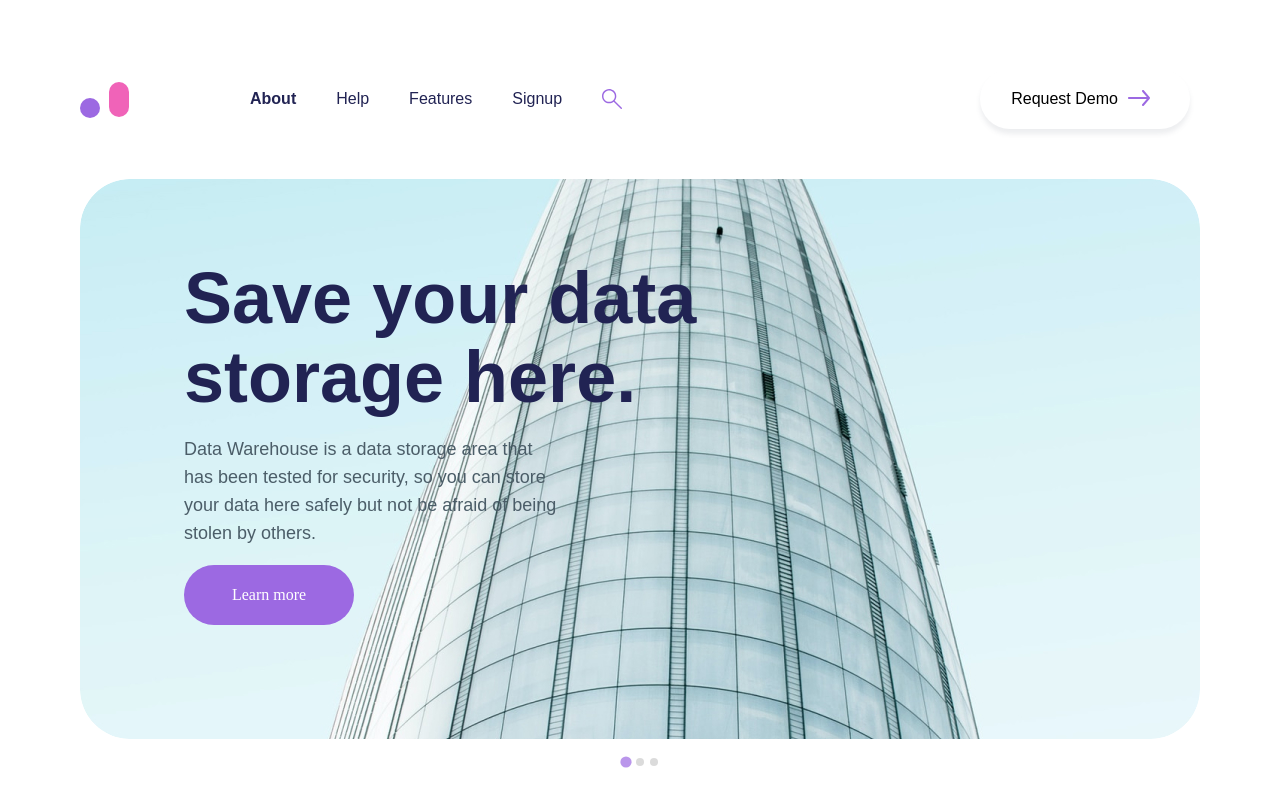
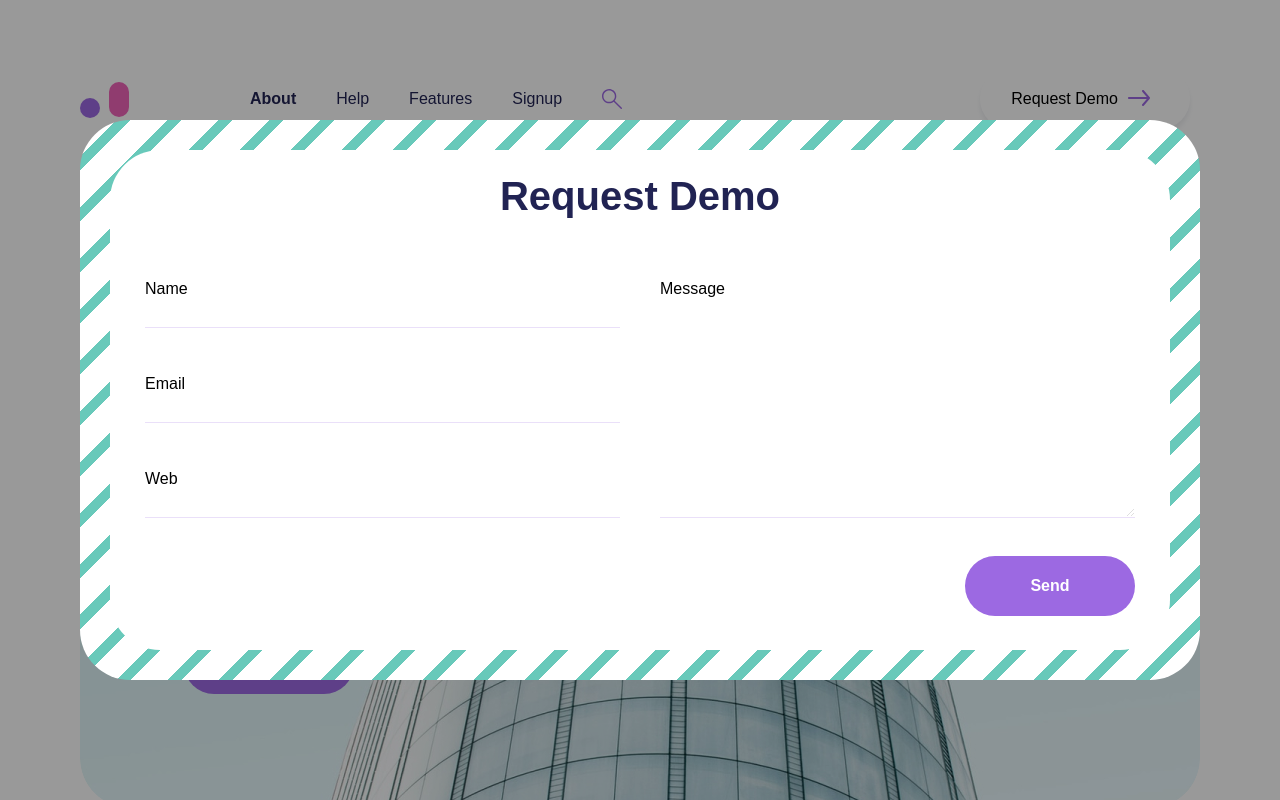
Before and after one commit to mihzasoriginal/html, a plain HTML site: page task1/index.html in a window 1280 px wide. Both pictures are taken after a click on the button "Request Demo". Shown: the top 800 px of the page. Drawn offline with nearby package versions, Linux system fonts and the light colour scheme.

Commit message:
feat: make popup

```diff
--- a/task1/css/style.css
+++ b/task1/css/style.css
@@ -1,12 +1,117 @@
-.line {
-    position: absolute;
-    bottom: -1000px;
-    border: 1px solid #9C69E2;
-    width: calc(100vw - 15px);
-    height: 2px;
+.modal {
+    display: none;
+    position: fixed;
+    top: 0;
+    bottom: 0;
+    left: 0;
+    right: 0;
+    z-index: 9999;
+    background-color: rgba(0,0,0, 0.4);
+}
+
+.modal-wrapper {
+    position: fixed;
+    left: 50%;
+    top: 50%;
+    transform: translate(-50%, -50%);
+    width: 1120px;
+    height: 560px;
+    background: repeating-linear-gradient(
+        135deg,
+        #fff,
+        #fff 26px,
+        #68C9BA 26px,
+        #68C9BA 36px
+    );
+    border-radius: 50px;
+}
+
+.form-wrapper {
+    position: fixed;
+    left: 30px;
+    top: 30px;
+    bottom: 30px;
+    right: 30px;
+    background-color: #fff;
+    border-radius: 50px;
+    padding-top: 33px;
+}
+
+.modal-form {
+    display: flex;
+    padding: 35px;
+}
+
+.modal-heading {
+    margin-bottom: 33px;
+    text-align: center;
+    font-family: sans-serif;
+    font-weight: 800;
+    font-size: 40px;
+    line-height: 65%;
+    color: #212353;
+}
+
+.modal-left-column,
+.modal-right-column {
+    width: 476px;
+}
+
+.modal-left-column {
+    margin-right: 40px;
+}
+
+.modal-right-column {
+    display: flex;
+    flex-flow: column;
+    align-items: flex-end;
+}
+
+.modal-right-column .modal-form-input {
+    width: 100%;
+    margin-bottom: 31px;
+}
+
+.form-button {
+    outline: none;
+    width: 170px;
+    height: 60px;
+    background: #9C69E2;
+    border: none;
+    border-radius: 50px;
+    font-family: sans-serif;
+    font-weight: 800;
+    color: #fff;
+}
+
+.label {
+    display: block;
+    font-family: sans-serif;
+}
+
+.input {
+    border: none;
+    border-bottom: 1px solid #9C69E2;
+    opacity: 0.2;
+    width: 100%;
+    margin-bottom: 44px;
+}
+
+textarea {
+    outline: none;
+    border: none;
+    border-bottom: 1px solid #9C69E2;
+    opacity: 0.2;
+    width: 100%;
+    height: 217px;
+}
+
+.is-active-modal {
+    display: block;
 }
 
 .wrapper {
+    display: flex;
     width: 1120px;
     margin: 69px auto 0;
 }
@@ -163,6 +268,10 @@
     background-color: #9C69E2;
 }
 
+.feat-wrapper {
+    flex-direction: column;
+}
+
 .features-heading {
     text-align: center;
     font-family: sans-serif;
@@ -283,7 +392,17 @@
 }
 
 .try {
-    display: flex;
+    position: relative;
+}
+
+.line {
+    position: absolute;
+    border: 1px solid #9C69E2;
+    width: calc(100vw - 15px);
+    height: 2px;
+}
+
+.try-wrapper {
     justify-content: space-between;
     align-items: center;
     padding-top: 231px;
@@ -306,8 +425,7 @@
     margin-right: 30px;
 }
 
-.footer {
-    display: flex;
+.footer-wrapper {
     justify-content: space-between;
     padding-top: 153px;
 }
--- a/task1/index.html
+++ b/task1/index.html
@@ -11,9 +11,8 @@
     <title>Document</title>
 </head>
 <body>
-    <div class="line"></div>
+    <header class="header">
         <div class="wrapper">
-        <header class="header">
             <div class="logo-wrapper">
                 <span class="logo-part1"></span>
                 <span class="logo-part2"></span>
@@ -27,10 +26,12 @@
                 </ul>
                 <img src="./assets/loop.svg" alt="search-icon" class="search-icon">
             </nav>
-            <button class="request-demo-button">Request Demo</button>
+            <button class="request-demo-button modalButton">Request Demo</button>
+        </div>
     </header>
     <main class="main">
         <section class="slider splide">
+            <div class="wrapper">
                 <div class="splide__track">
                     <div class="splide__list">
                         <div class="slide-item splide__slide">
@@ -74,8 +75,10 @@
                         </div>
                     </div>
                 </div>
+            </div>
         </section>
         <section class="features">
+            <div class="wrapper feat-wrapper">
                 <h2 class="features-heading">
                     Features
                 </h2>
@@ -144,19 +147,24 @@
                         <img src="./assets/bg-hours-access.svg" alt="bg-print-out" class="features-bg-block" />
                     </div>
                 </div>
+            </div>
         </section>
         <section class="try">
+            <div class="line"></div>
+            <div class="wrapper try-wrapper">
                 <div class="try-left-column">
                     <div class="try-heading">Try for free!</div>
                     <div class="try-description">Get limited 1 week free try our features!</div>
                 </div>
                 <div class="try-right-column">
                     <button class="try-learn-more slide-button">Learn more</button>
-                    <button class="try-request-demo request-demo-button">Request demo</button>
+                    <button class="try-request-demo request-demo-button modalButton">Request demo</button>
+                </div>
             </div>
         </section>
     </main>
     <footer class="footer">
+        <div class="wrapper footer-wrapper">
             <div class="column-data-ware">
                 <div class="logo-line">
                     <div class="footer-logo-wrapper logo-wrapper">
@@ -203,9 +211,40 @@
                     <div class="instagram icon"></div>
                 </div>
             </div>
+        </div>
     </footer>
+    <div class="modal">
+        <div class="modal-wrapper">
+            <div class="form-wrapper">
+                <h3 class="modal-heading">Request Demo</h3>
+                <form action="#" class="modal-form">
+                    <div class="modal-left-column">
+                        <div class="modal-form-input">
+                            <label for="name" class="label">Name</label>
+                            <input type="text" id="name" name="name" class="input name">
+                        </div>
+                        <div class="modal-form-input">
+                            <label for="email" class="label">Email</label>
+                            <input type="text" id="email" name="email" class="input email">
+                        </div>
+                        <div class="modal-form-input">
+                            <label for="web" class="label">Web</label>
+                            <input type="text" id="web" name="web" class="input web">
+                        </div>
+                    </div>
+                    <div class="modal-right-column">
+                        <div class="modal-form-input">
+                            <label for="message" class="label">Message</label>
+                            <textarea name="message" id="message" cols="30" rows="10" class="textarea"></textarea>
+                        </div>
+                        <button type="submit" class="form-button">Send</button>
+                    </div>
+                </form>
+            </div>
+        </div>
     </div>
     <script src="https://cdn.jsdelivr.net/npm/@splidejs/splide@latest/dist/js/splide.min.js"></script>
     <script src="./js/initSlider.js"></script>
+    <script src="./js/initPopup.js"></script>
 </body>
 </html>
--- /dev/null
+++ b/task1/js/initPopup.js
@@ -0,0 +1,20 @@
+const modal = document.querySelector('.modal');
+const modalWindow = document.querySelector('.modal-wrapper');
+
+document.addEventListener('DOMContentLoaded', function () {
+    document.querySelectorAll('.modalButton').forEach(button => button.addEventListener('click', openModal));
+
+    modal.addEventListener('click', function(e){
+        if(modalWindow.contains(e.target)){
+            e.stopPropagation();
+        } else {
+            document.body.style.overflow = 'visible';
+            modal.classList.toggle('is-active-modal');
+        }
+    })
+});
+
+function openModal() {
+    modal.classList.toggle('is-active-modal');
+    document.body.style.overflow = 'hidden';
+}
--- a/task1/js/initSlider.js
+++ b/task1/js/initSlider.js
@@ -1,3 +1,3 @@
-document.addEventListener( 'DOMContentLoaded', function () {
+document.addEventListener('DOMContentLoaded', function () {
     new Splide( '.splide' ).mount();
-} )
+});
```
Lines whose indentation alone changed are shown as unchanged.
